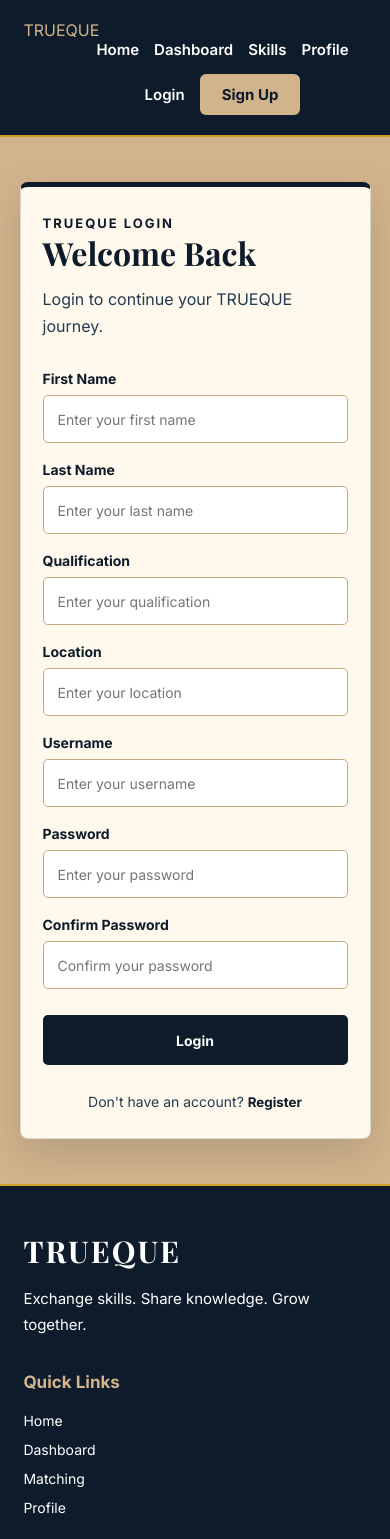
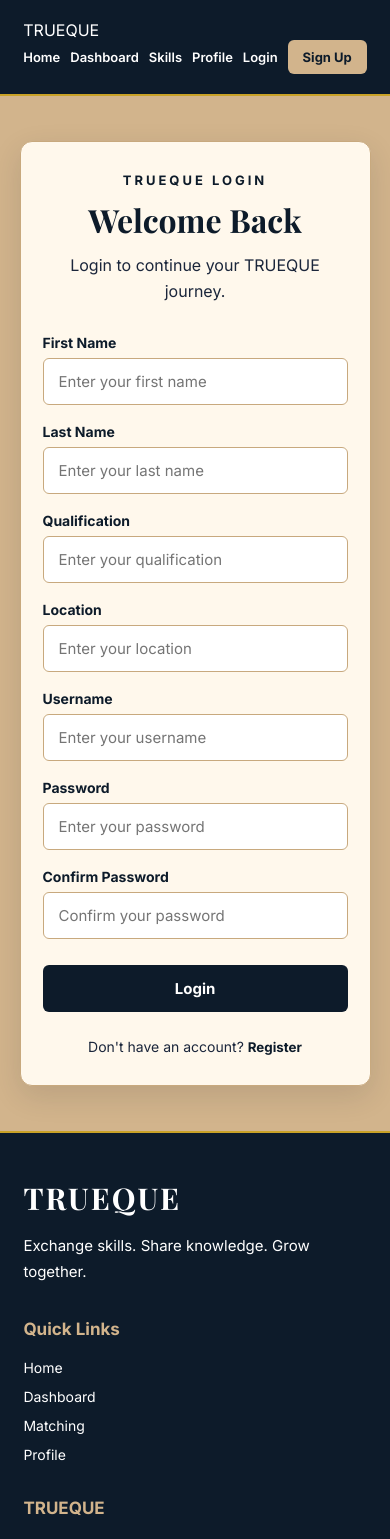
Before and after one commit to Sakeena19-cse/Trueque, a React (Vite) app: page /login in a window 390 px wide. Shown: the top 1539 px of the page. Built offline with nearby package versions, Linux system fonts and the light colour scheme.

Commit message:
update App CSS

```diff
--- a/src/App.css
+++ b/src/App.css
@@ -1,18 +1,35 @@
-/* =========================
+/* ================================
+   TRUEQUE APP - MAIN STYLES
+================================ */
+
+.app-shell {
+  min-height: 100vh;
+  display: flex;
+  flex-direction: column;
+}
+
+.app-shell main {
+  flex: 1;
+  width: 100%;
+}
+
+
+/* ================================
    HEADER
-========================= */
+================================ */
 
 .site-header {
   width: 100%;
   min-height: 82px;
+
   padding: 0 6%;
 
   background: var(--oxford-blue);
-  color: var(--tan);
+  color: var(--white);
 
   display: flex;
   align-items: center;
-  justify-content: flex-start;
+  justify-content: space-between;
 
   border-bottom: 2px solid var(--gold);
 
@@ -20,31 +37,43 @@
   z-index: 1000;
 }
 
-/* TRUEQUE logo on left */
+
+/* TRUEQUE LOGO - LEFT */
+
 .logo {
   font-family: var(--font-heading);
   font-size: 28px;
   font-weight: 700;
+
   letter-spacing: 2px;
-  color: var(--tan);
+
+  color: var(--white);
 
   text-decoration: none;
 
   flex-shrink: 0;
 }
 
-/* Navigation on LEFT side */
+.logo span {
+  color: var(--tan);
+}
+
+
+/* NAVIGATION - RIGHT */
+
 .nav-links {
   display: flex;
   align-items: center;
-  justify-content: flex-start;
+  justify-content: flex-end;
+
   gap: 28px;
 
-  margin-left: 55px;
+  margin-left: auto;
 }
 
 .nav-links a {
   color: var(--white);
+
   text-decoration: none;
 
   font-size: 15px;
@@ -57,11 +86,15 @@
   color: var(--gold);
 }
 
+
+/* SIGN UP BUTTON */
+
 .nav-links .nav-button {
   background: var(--tan);
   color: var(--oxford-blue);
 
   padding: 11px 22px;
+
   border-radius: 6px;
 
   font-weight: 700;
@@ -72,150 +105,202 @@
   color: var(--oxford-blue);
 }
 
-/* =========================
-   AUTH PAGES
-========================= */
+
+/* ================================
+   COMMON AUTH PAGE
+================================ */
 
 .auth-page {
   width: 100%;
   min-height: calc(100vh - 82px);
 
-  padding: 80px 7%;
+  padding: 70px 6%;
+
+  background: var(--tan);
 
   display: flex;
   justify-content: center;
   align-items: flex-start;
-
-  background: #D2B48C;
 }
 
 .auth-container {
   width: 100%;
-  max-width: 620px;
+  max-width: 650px;
+
+  background: var(--cream);
 
   padding: 45px;
 
-  background: #FFF8EC;
+  border-radius: 12px;
 
-  border: 1px solid rgba(13, 27, 42, 0.15);
-  border-top: 5px solid #0D1B2A;
+  border: 1px solid var(--tan-soft);
 
-  border-radius: 8px;
+  box-shadow: 0 10px 30px rgba(13, 27, 42, 0.12);
 
-  box-shadow: 0 15px 40px rgba(13, 27, 42, 0.15);
+  text-align: center;
 }
 
 .auth-container h1 {
-  margin-bottom: 12px;
+  margin: 10px 0 12px;
 
-  color: #0D1B2A;
+  color: var(--oxford-blue);
 
-  font-family: "Playfair Display", serif;
+  font-family: var(--font-heading);
+
   font-size: 40px;
 }
 
 .auth-description {
   margin-bottom: 30px;
 
-  color: #243B53;
-  line-height: 1.7;
+  color: var(--dark-blue);
+
+  line-height: 1.6;
 }
 
+
+/* ================================
+   FORM
+================================ */
+
 .auth-form {
+  width: 100%;
+
   display: flex;
   flex-direction: column;
+
   gap: 18px;
+
+  text-align: left;
 }
 
 .form-group {
+  width: 100%;
+
   display: flex;
   flex-direction: column;
-  gap: 8px;
+
+  gap: 7px;
 }
 
 .form-group label {
-  color: #0D1B2A;
+  color: var(--oxford-blue);
 
   font-size: 14px;
   font-weight: 700;
 }
 
 .form-group input,
-.form-group select {
+.form-group select,
+.form-group textarea {
   width: 100%;
-  min-height: 48px;
 
-  padding: 12px 14px;
+  padding: 13px 15px;
 
-  background: #FFFFFF;
-  color: #0D1B2A;
+  background: var(--white);
 
-  border: 1px solid #C8A97E;
-  border-radius: 5px;
+  color: var(--oxford-blue);
+
+  border: 1px solid var(--tan-soft);
+
+  border-radius: 6px;
 
   outline: none;
 
-  font-size: 14px;
+  font-size: 15px;
+
+  transition: 0.3s ease;
 }
 
 .form-group input:focus,
-.form-group select:focus {
-  border-color: #0D1B2A;
-  box-shadow: 0 0 0 2px rgba(13, 27, 42, 0.1);
+.form-group select:focus,
+.form-group textarea:focus {
+  border-color: var(--oxford-blue);
+
+  box-shadow: 0 0 0 3px rgba(13, 27, 42, 0.08);
 }
+
+
+/* ================================
+   AUTH BUTTON
+================================ */
 
 .auth-button {
   width: 100%;
-  min-height: 50px;
 
   margin-top: 8px;
 
-  background: #0D1B2A;
-  color: #FFFFFF;
+  padding: 14px 20px;
 
-  border: 2px solid #0D1B2A;
-  border-radius: 5px;
+  background: var(--oxford-blue);
+  color: var(--white);
 
-  font-size: 14px;
+  border: none;
+
+  border-radius: 6px;
+
+  font-size: 15px;
   font-weight: 700;
 
   transition: 0.3s ease;
 }
 
 .auth-button:hover {
-  background: #1B263B;
+  background: var(--dark-blue);
+
   transform: translateY(-2px);
 }
 
+
+/* ================================
+   AUTH FOOTER
+================================ */
+
 .auth-footer {
-  margin-top: 10px;
+  margin-top: 8px;
 
   text-align: center;
 
-  color: #243B53;
+  color: var(--dark-blue);
+
   font-size: 14px;
 }
 
 .text-button {
-  background: none;
+  padding: 0;
+
+  background: transparent;
+
   border: none;
 
-  color: #0D1B2A;
+  color: var(--oxford-blue);
 
   font-weight: 700;
+
+  cursor: pointer;
 }
 
 .text-button:hover {
-  color: #C9A227;
+  color: var(--gold);
 }
 
+
+/* ================================
+   REGISTER PAGE
+================================ */
+
 .register-page-indicator {
+  width: 100%;
+
   padding: 10px;
 
-  background: #E8D7BD;
-  color: #0D1B2A;
+  margin-bottom: 5px;
 
-  border-radius: 5px;
+  background: var(--tan-light);
+
+  color: var(--oxford-blue);
+
+  border-radius: 6px;
 
   text-align: center;
 
@@ -224,135 +309,210 @@
 }
 
 .register-navigation {
-  display: grid;
-  grid-template-columns: 1fr 2fr;
-  gap: 12px;
+  display: flex;
+
+  align-items: center;
+
+  gap: 15px;
+
+  margin-top: 10px;
 }
 
 .register-navigation .secondary-button {
-  width: 100%;
+  flex: 1;
+
+  margin: 0;
+}
+
+.register-navigation .auth-button {
+  flex: 2;
+
+  margin: 0;
 }
 
 
-/* =========================
-   COMMON
-========================= */
+/* ================================
+   COMMON SECTION LABEL
+================================ */
 
 .section-label {
-  color: #0D1B2A;
+  color: var(--oxford-blue);
 
   font-size: 13px;
   font-weight: 700;
-  letter-spacing: 2px;
+
+  letter-spacing: 3px;
+
+  text-transform: uppercase;
 }
 
 
-/* =========================
+/* ================================
    DASHBOARD
-========================= */
+================================ */
 
-.dashboard-page {
+.dashboard-page,
+.profile-page,
+.matching-page,
+.quiz-page,
+.session-page {
   width: 100%;
-  min-height: 70vh;
-  padding: 70px 7%;
-  background: #D2B48C;
+
+  min-height: 600px;
+
+  padding: 70px 6%;
+
+  background: var(--tan);
+}
+
+.dashboard-container,
+.profile-container,
+.matching-container,
+.quiz-container,
+.session-container {
+  max-width: 1100px;
+
+  margin: 0 auto;
 }
 
 
-/* =========================
-   PROFILE
-========================= */
+/* PAGE TITLES */
 
-.profile-page {
-  width: 100%;
-  min-height: 70vh;
-  padding: 70px 7%;
-  background: #D2B48C;
+.dashboard-page h1,
+.profile-page h1,
+.matching-page h1,
+.quiz-page h1,
+.session-page h1 {
+  margin-bottom: 15px;
+
+  color: var(--oxford-blue);
+
+  font-family: var(--font-heading);
+
+  font-size: 42px;
 }
 
 
-/* =========================
-   MATCHING
-========================= */
+/* ================================
+   COMMON CARDS
+================================ */
 
-.matching-page {
-  width: 100%;
-  min-height: 70vh;
-  background: #D2B48C;
+.dashboard-card,
+.profile-card,
+.match-card,
+.quiz-card,
+.session-card {
+  background: var(--cream);
+
+  padding: 30px;
+
+  margin-top: 25px;
+
+  border-radius: 10px;
+
+  border: 1px solid var(--tan-soft);
+
+  box-shadow: 0 8px 20px rgba(13, 27, 42, 0.08);
 }
 
-.matching-hero {
-  padding: 70px 7%;
-  background: #D2B48C;
+.dashboard-card h2,
+.profile-card h2,
+.match-card h2,
+.quiz-card h2,
+.session-card h2 {
+  color: var(--oxford-blue);
+
+  font-family: var(--font-heading);
+
+  margin-bottom: 12px;
 }
 
-.matching-hero h1 {
-  margin: 10px 0;
+.dashboard-card p,
+.profile-card p,
+.match-card p,
+.quiz-card p,
+.session-card p {
+  color: var(--dark-blue);
 
-  color: #0D1B2A;
-  font-family: "Playfair Display", serif;
-  font-size: 48px;
-}
-
-.matching-hero p {
-  color: #243B53;
   line-height: 1.7;
 }
 
-.matching-content {
-  padding: 60px 7%;
+
+/* ================================
+   COMMON BLUE BUTTON
+================================ */
+
+.page-button {
+  display: inline-flex;
+
+  align-items: center;
+  justify-content: center;
+
+  padding: 13px 25px;
+
+  margin-top: 15px;
+
+  background: var(--oxford-blue);
+
+  color: var(--white);
+
+  border: none;
+
+  border-radius: 6px;
+
+  font-weight: 700;
+
+  text-decoration: none;
+
+  transition: 0.3s ease;
+}
+
+.page-button:hover {
+  background: var(--dark-blue);
+
+  transform: translateY(-2px);
 }
 
 
-/* =========================
-   QUIZ
-========================= */
+/* ================================
+   RESPONSIVE HEADER
+================================ */
 
-.quiz-page {
-  width: 100%;
-  min-height: 70vh;
-  padding: 70px 7%;
-  background: #D2B48C;
+@media (max-width: 900px) {
+
+  .site-header {
+    padding: 15px 5%;
+
+    flex-direction: column;
+
+    gap: 15px;
+  }
+
+  .nav-links {
+    width: 100%;
+
+    justify-content: center;
+
+    flex-wrap: wrap;
+
+    gap: 15px;
+  }
+
 }
 
 
-/* =========================
-   SESSION
-========================= */
+/* ================================
+   RESPONSIVE AUTH
+================================ */
 
-.session-page {
-  width: 100%;
-  min-height: 70vh;
-  padding: 70px 7%;
-  background: #D2B48C;
-}
+@media (max-width: 768px) {
 
-
-/* =========================
-   RESPONSIVE HEADER
-========================= */
-
-@media (max-width: 900px) {
-  .site-header {
-    padding: 20px 6%;
-    flex-direction: column;
-    gap: 18px;
-  }
-
-  .nav-links {
-    flex-wrap: wrap;
-    justify-content: center;
-    gap: 15px;
-  }
-}
-
-@media (max-width: 600px) {
   .auth-page {
     padding: 45px 5%;
   }
 
   .auth-container {
-    padding: 28px 22px;
+    padding: 30px 22px;
   }
 
   .auth-container h1 {
@@ -360,6 +520,59 @@
   }
 
   .register-navigation {
-    grid-template-columns: 1fr;
+    flex-direction: column;
   }
+
+  .register-navigation .secondary-button,
+  .register-navigation .auth-button {
+    width: 100%;
+  }
+
+  .dashboard-page,
+  .profile-page,
+  .matching-page,
+  .quiz-page,
+  .session-page {
+    padding: 50px 5%;
+  }
+
+  .dashboard-page h1,
+  .profile-page h1,
+  .matching-page h1,
+  .quiz-page h1,
+  .session-page h1 {
+    font-size: 34px;
+  }
+
 }
+
+
+/* ================================
+   MOBILE NAVIGATION
+================================ */
+
+@media (max-width: 600px) {
+
+  .site-header {
+    min-height: auto;
+
+    padding: 20px 5%;
+  }
+
+  .logo {
+    font-size: 25px;
+  }
+
+  .nav-links {
+    gap: 10px;
+  }
+
+  .nav-links a {
+    font-size: 13px;
+  }
+
+  .nav-links .nav-button {
+    padding: 9px 15px;
+  }
+
+}
```
